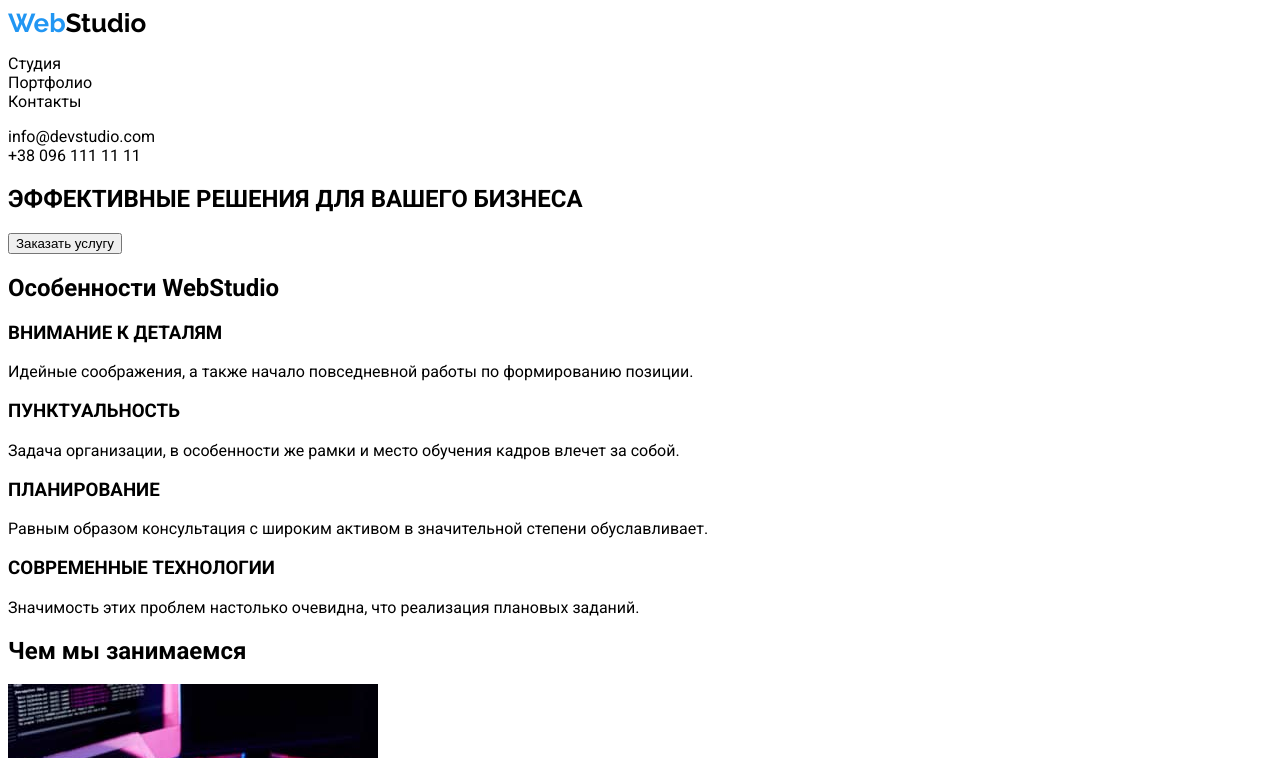
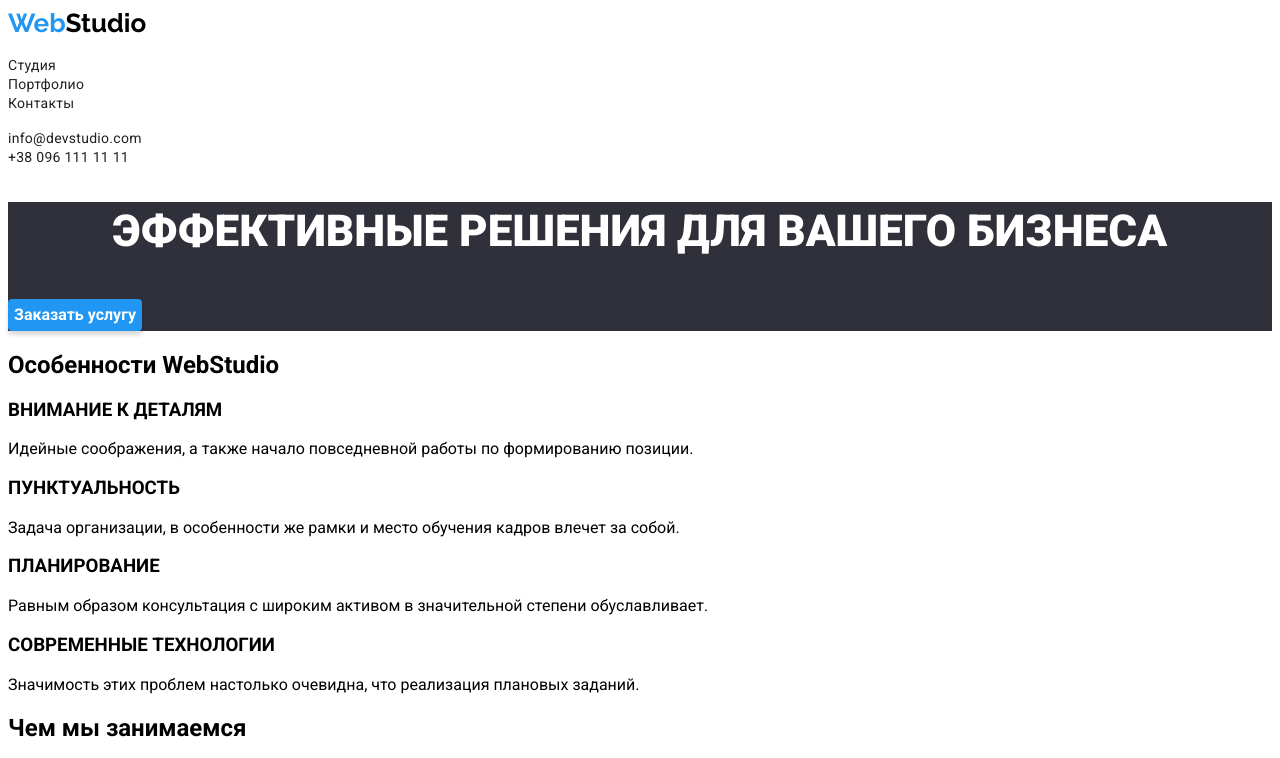
Before and after one commit to TarasGuzilov/goit-markup-hw-02, a plain HTML site: page index.html in a window 1280 px wide. Shown: the top 758 px of the page. Drawn offline with Linux system fonts and the light colour scheme.

Commit message:
добавляет стили в Heading

```diff
--- a/css/styles.css
+++ b/css/styles.css
@@ -1,11 +1,16 @@
 :root {
   --background-color: #ffffff;
   --active-link-color: #2196f3;
+  --title-text-color: #212121;
 }
 /* Teg's styles */
 body {
   font-family: Roboto, sans-serif;
   background-color: var(--background-color);
+}
+button {
+  font-family: Roboto, sans-serif;
+  cursor: pointer;
 }
 a {
   text-decoration: none;
@@ -15,17 +20,51 @@ a {
 /* Logotype */
 .logo {
   font-family: Raleway, sans-serif;
+  font-weight: bold;
   font-size: 26px;
+  line-height: 1.19;
 }
 .web {
   color: #2196f3;
 }
 
 /* Navigation */
-
 .nav-link:hover,
 .contact-link:hover,
 .nav-link:focus,
 .contact-link:focus {
   color: var(--active-link-color);
 }
+.nav-link,
+.contact-link {
+  color: var(--title-text-color);
+  font-weight: 500;
+  font-size: 14px;
+  line-height: 1.14;
+  letter-spacing: 0.02em;
+}
+
+/* Heading */
+.hero {
+  background-color: #2f303a;
+}
+.hero-title {
+  text-transform: uppercase;
+  text-align: center;
+  color: #ffffff;
+  font-weight: 900;
+  line-height: 1.36;
+  font-size: 44px;
+}
+.hero-button {
+  background-color: var(--active-link-color);
+  box-shadow: 0px 4px 4px rgba(0, 0, 0, 0.15);
+  border-radius: 4px;
+  border: none;
+}
+.hero-button-text {
+  color: #ffffff;
+  font-weight: bold;
+  font-size: 16px;
+  line-height: 1.875;
+}
--- a/index.html
+++ b/index.html
@@ -36,9 +36,9 @@
 
     <main>
       <!--Heading-->
-      <section>
-        <h1>ЭФФЕКТИВНЫЕ РЕШЕНИЯ ДЛЯ ВАШЕГО БИЗНЕСА</h1>
-        <button>Заказать услугу</button>
+      <section class="hero">
+        <h1 class="hero-title">Эффективные решения для вашего бизнеса</h1>
+        <button class="hero-button"><span class="hero-button-text">Заказать услугу</span></button>
       </section>
 
       <!--Features-->
```
